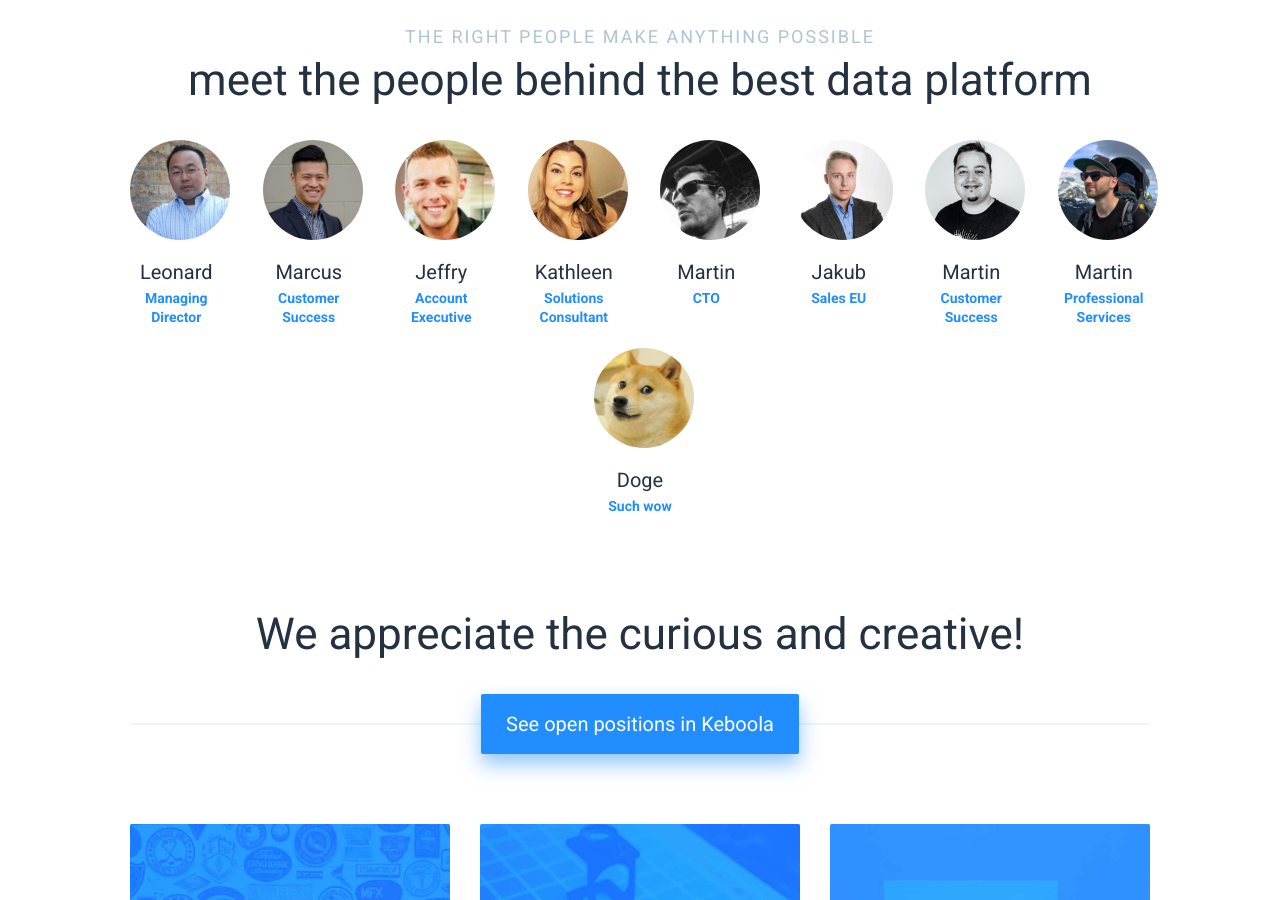
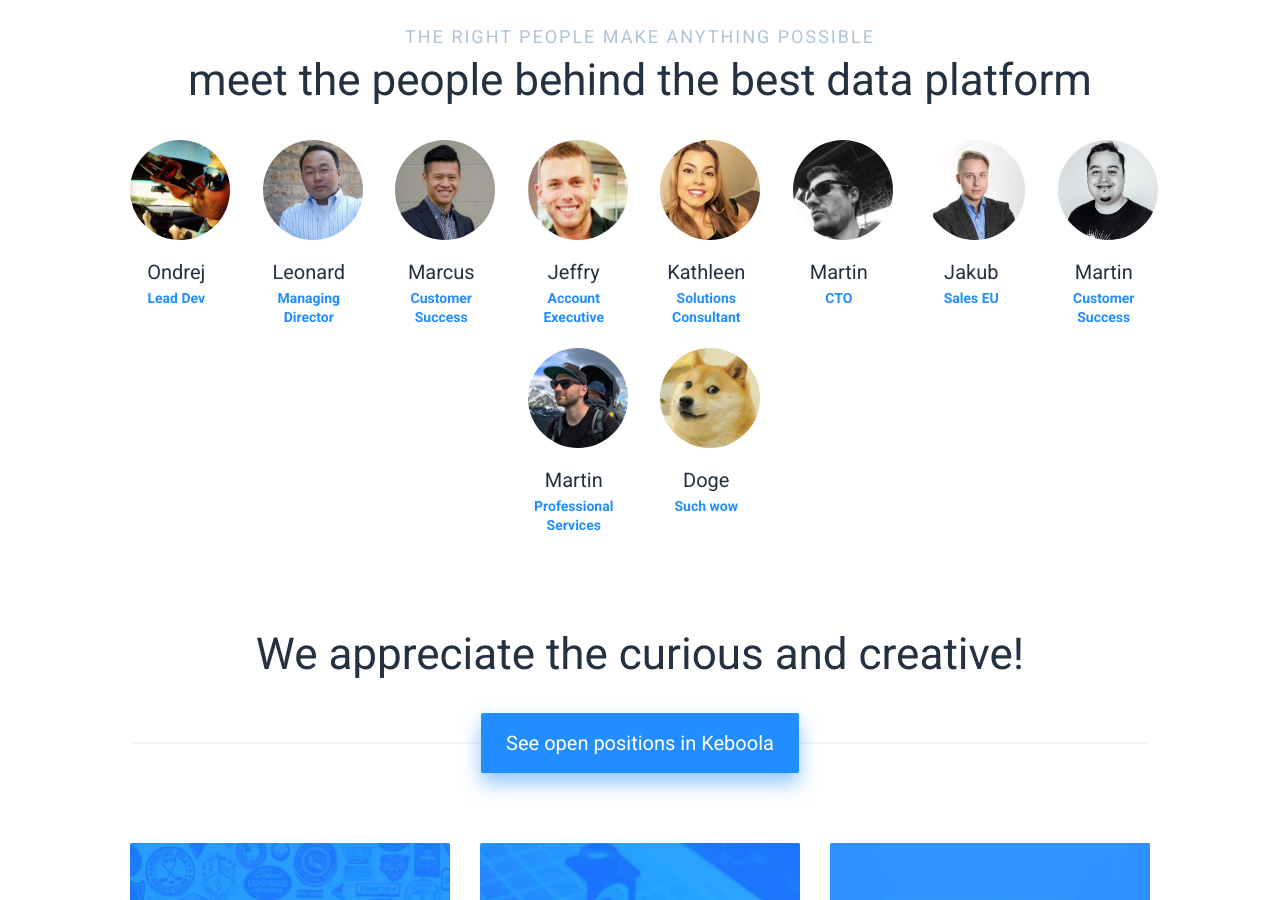
Before and after one commit to keboola/website, a Jekyll site: the page built from _about/about.md, in a window 1280 px wide and 900 px high, scrolled down 2256 px. Built offline with Jekyll 4.4.1, drawn with Linux system fonts in a browser that asks for light colours; nearby versions of some CDN libraries.

Commit message:
Update from Forestry.io - Updated about.md

```diff
--- a/_about/about.md
+++ b/_about/about.md
@@ -68,6 +68,9 @@
   title: meet the people behind the best data platform
   subtitle: The right people make anything possible
   list:
+  - name: Ondrej
+    position: Lead Dev
+    photo: "/uploads/najlos.jpg"
   - name: Leonard
     position: Managing Director
     photo: "/uploads/ihfpjqzags88p0uiyv7k_400x400.jpeg"
```
